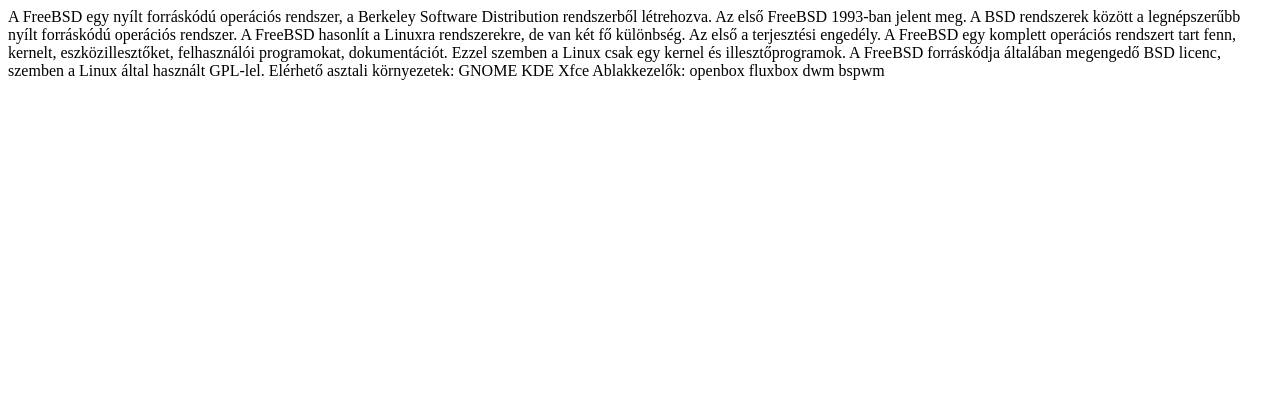
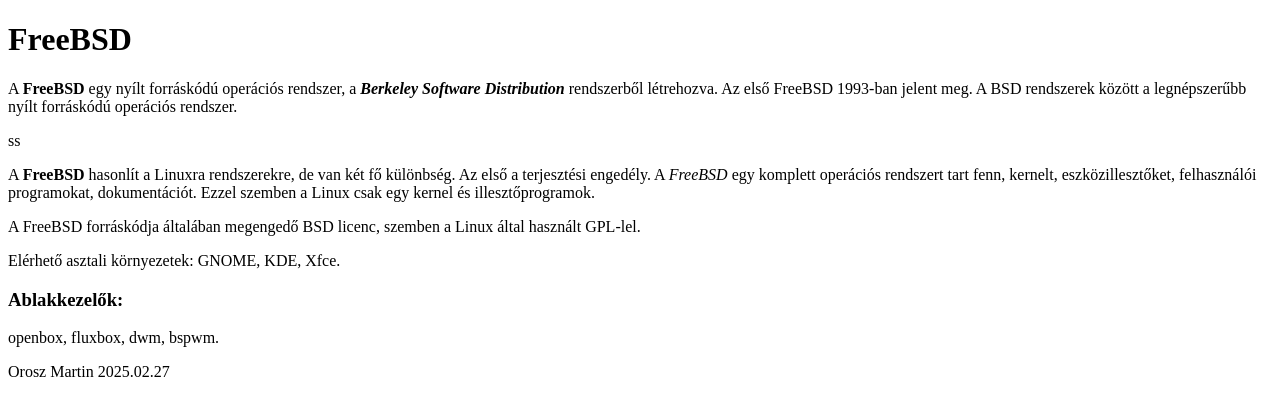
Before and after one commit to alapvizsga/html-gyak-oroszmartin, a plain HTML site: page index.html in a window 1280 px wide. Drawn offline with Linux system fonts and the light colour scheme.

Commit message:
Add files via upload

```diff
--- a/index.html
+++ b/index.html
@@ -1,40 +1,43 @@
 <!DOCTYPE html>
-<html lang="en">
+<html lang="hu">
 <head>
 <meta charset="utf-8" />
-<title>névtelen</title>
+<title>FreeBSD</title>
 </head>
 <body>
 
 <!-- FreeBSD -->
 
-A FreeBSD egy nyílt forráskódú operációs rendszer,
-a Berkeley Software Distribution rendszerből létrehozva.
+<h1>FreeBSD</h1>
+
+<p>A <b>FreeBSD</b> egy nyílt forráskódú operációs rendszer,
+a <strong><i> Berkeley Software Distribution </i></strong>rendszerből létrehozva.
 Az első FreeBSD 1993-ban jelent meg. A BSD rendszerek között
-a legnépszerűbb nyílt forráskódú operációs rendszer.
+a legnépszerűbb nyílt forráskódú operációs rendszer.</p>
 
-<!-- hasonlóság -->
-A FreeBSD hasonlít a Linuxra rendszerekre, de van két
+<!-- hasonlóság -->ss
+<p>A <strong>FreeBSD</strong> hasonlít a Linuxra rendszerekre, de van két
 fő különbség. Az első a terjesztési engedély.
-A FreeBSD egy komplett operációs rendszert tart fenn,
+A <em>FreeBSD</em> egy komplett operációs rendszert tart fenn,
 kernelt, eszközillesztőket, felhasználói programokat,
 dokumentációt. Ezzel szemben a Linux csak egy kernel
-és illesztőprogramok.
+és illesztőprogramok.</p>
 
 <!-- engedély -->
-A FreeBSD forráskódja általában megengedő BSD licenc,
-szemben a Linux által használt GPL-lel.
+<p>A FreeBSD forráskódja általában megengedő BSD licenc,
+szemben a Linux által használt GPL-lel.</p>
 
 <!-- asztali környezet -->
-Elérhető asztali környezetek:
-GNOME
-KDE
-Xfce
+<p>
+Elérhető asztali környezetek: GNOME, KDE, Xfce.
+</p>
 
-Ablakkezelők:
-openbox
-fluxbox
-dwm
-bspwm
+<h3>Ablakkezelők:</h3>
+<p>
+ openbox, fluxbox, dwm, bspwm.
+</p>
+
+<footer>Orosz Martin 2025.02.27</footer>
+
 </body>
 </html>
```
